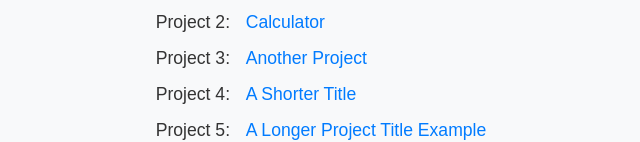
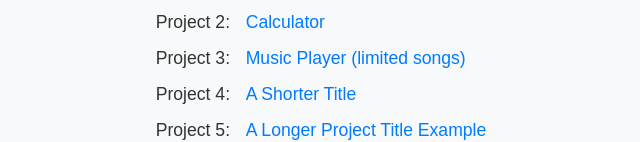
Before and after one commit to Shreekant-04/DussehraDevChallenge, a plain HTML site: page index.html in a window 1280 px wide. Shown: the part 216-358 px from the top of the page, without its empty margins (319-959 px from the left). Drawn offline with Linux system fonts and the light colour scheme.

Commit message:
changed index.html

```diff
--- a/index.html
+++ b/index.html
@@ -65,9 +65,9 @@
   <p>Here I upload all my JavaScript projects over the span of 10 days.</p>
 
   <ul>
-    <li><span class="project-number">Project 1:</span> <span class="project-title"><a href="./Digital Clock and Stopwatch/">Digital Clock and Stopwatch</a></span></li>
+    <li><span class="project-number">Project 1:</span> <span class="project-title"><a href="./Digital Clock  and Stopwatch/">Digital Clock and Stopwatch</a></span></li>
     <li><span class="project-number">Project 2:</span> <span class="project-title"><a href="./Calculator/">Calculator</a></span></li>
-    <li><span class="project-number">Project 3:</span> <span class="project-title"><a href="./Project-3/">Another Project</a></span></li>
+    <li><span class="project-number">Project 3:</span> <span class="project-title"><a href="./Music Player/">Music Player (limited songs)</a></span></li>
     <li><span class="project-number">Project 4:</span> <span class="project-title"><a href="./Project-4/">A Shorter Title</a></span></li>
     <li><span class="project-number">Project 5:</span> <span class="project-title"><a href="./Project-5/">A Longer Project Title Example</a></span></li>
     <li><span class="project-number">Project 6:</span> <span class="project-title"><a href="./Project-6/">Short</a></span></li>
```
